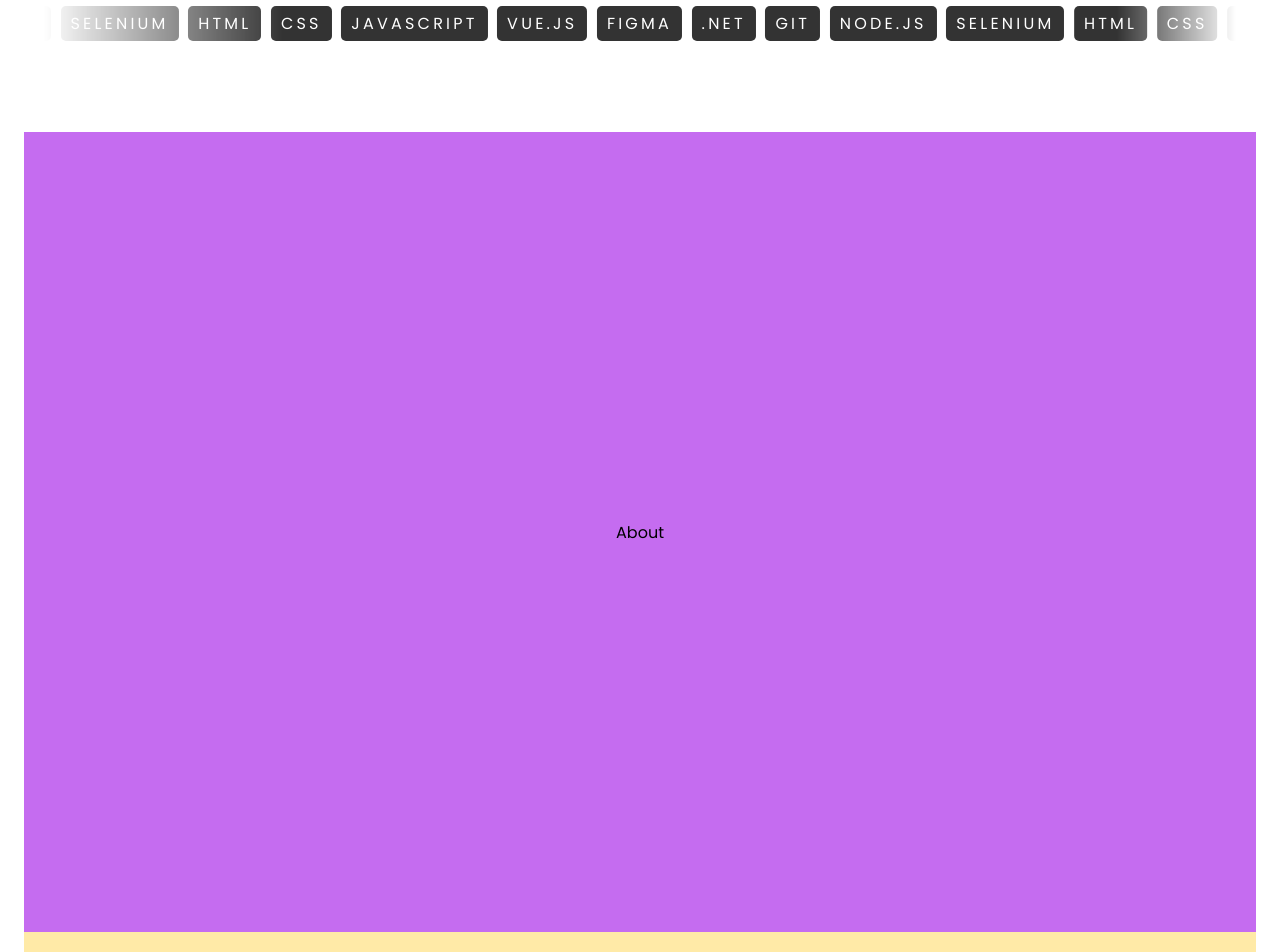
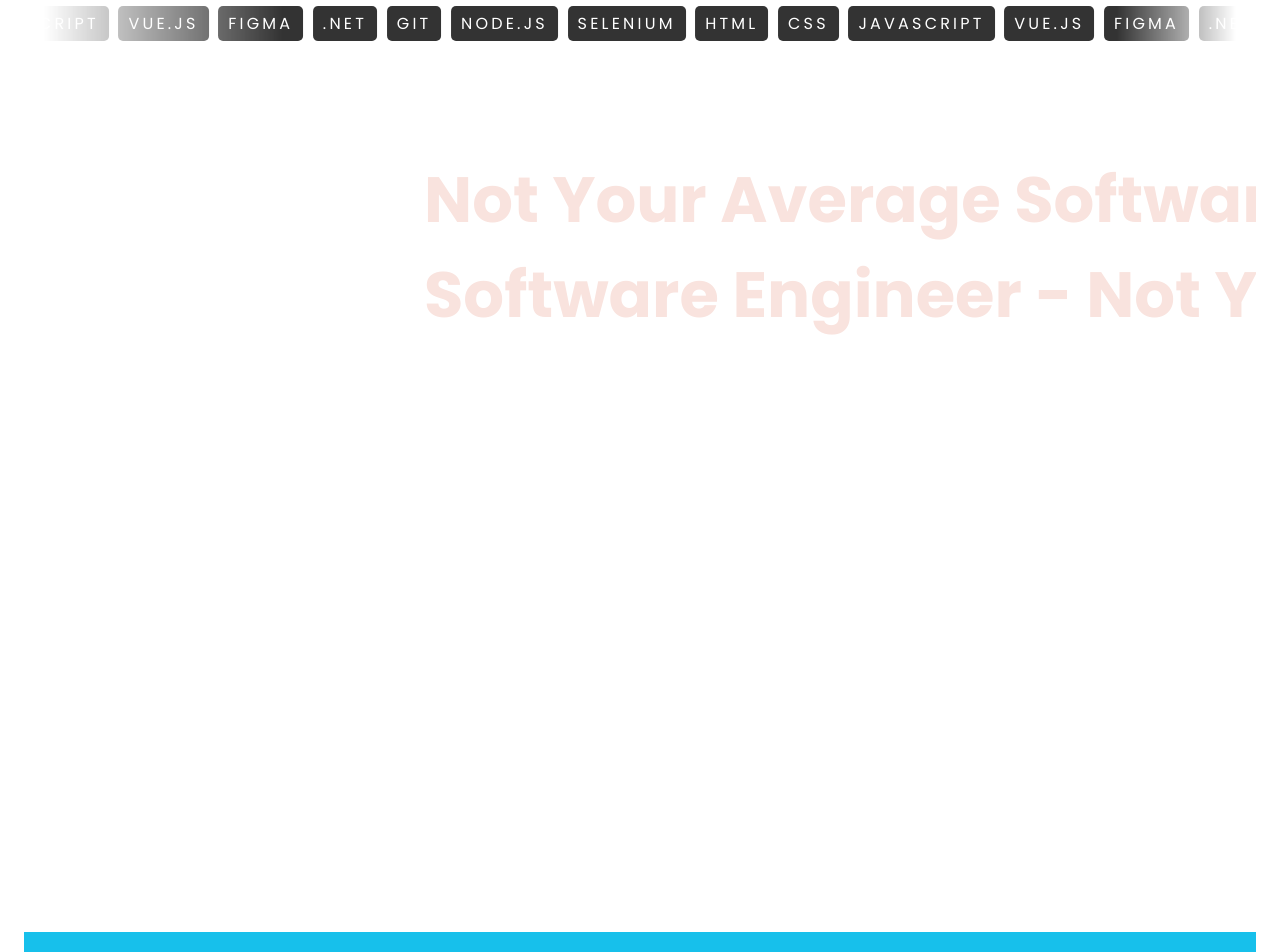
Before and after one commit to LuciusPinhal/portfolio, a Vue app: page / in a window 1280 px wide. Shown: the part 700-1652 px from the top of the page. Built offline with nearby package versions, Linux system fonts and the light colour scheme.

Commit message:
:sparkles: Add animetion Scrolling text in About

```diff
--- a/src/App.vue
+++ b/src/App.vue
@@ -7,30 +7,31 @@
       <router-view />
     </main>
   </div>
-
 </template>
-
 
 <script>
 import NavbarMenu from "./components/Navbar/NavbarMenu.vue";
-import { onMounted } from 'vue';
 
-onMounted(() => {
-  document.cookie = 'locale=PTBR'
-})
+
 export default {
-
   components: {
     NavbarMenu,
   },
   data() {
     return {
       logo_src: require('./img/logo.png'),
-      app_name: "Make Your Burger"
+      app_name: "Project"
     }
+  },
+  methods: {
+    setLocaleCookie() {
+      document.cookie = 'locale=PTBR';
+    }
+  },
+  mounted() {
+    this.setLocaleCookie();
   }
 }
-
 </script>
 
 <style>
@@ -53,6 +54,5 @@ h1 {
   font-size: 32px;
   margin-bottom: 10px;
   color: #222;
-
 }
 </style>
--- a/src/components/Navbar/NavbarMenu.vue
+++ b/src/components/Navbar/NavbarMenu.vue
@@ -5,7 +5,6 @@
            <nav class="tabsNav">
                 <a @click="scrollToSection('home')" :class="{ active: activeSection === 'home' }">{{ $t('Home') }}</a>
                 <a @click="scrollToSection('about')" :class="{ active: activeSection === 'about' }">{{ $t('About') }}</a>
-                <a @click="scrollToSection('services')" :class="{ active: activeSection === 'services' }">{{ $t('Services') }}</a>
                 <a @click="scrollToSection('portfolio')" :class="{ active: activeSection === 'portfolio' }">{{ $t('Portfolio') }}</a>
                 <a @click="scrollToSection('contact')" :class="{ active: activeSection === 'contact' }">{{ $t('Contact') }}</a>
             </nav>
@@ -40,7 +39,7 @@ export default {
     props: ["logo", "alt"],
     data() {
         return {
-            selectedItem: 'PTBR',
+            selectedItem: 'PTBR',// deixar dinamico
             activeSection: '',
             isDropdownVisible: false
         };
--- /dev/null
+++ b/src/components/template/About/Component/ScrollingText.vue
@@ -0,0 +1,50 @@
+<template>
+    <div class="scrolling-wrapper">
+      <div id="scrollText" class="scroll-text">
+        Not Your Average Software Engineer - Not Your Average Software Engineer -  Not Your Average Software Engineer
+        <br>Software Engineer - Not Your Average Software Engineer -  Not Your Average Software Engineer
+      </div>
+    </div>
+  </template>
+
+  <script>
+  export default {
+    name: 'HorizontalScroll',
+    mounted() {
+      window.addEventListener('scroll', this.handleScroll);
+    },
+    beforeUnmount() {
+      window.removeEventListener('scroll', this.handleScroll);
+    },
+    methods: {
+      handleScroll() {
+        const scrollValue = window.scrollY; // Pega o valor da rolagem vertical
+        const textElement = document.getElementById('scrollText');
+        const textWidth = textElement.clientWidth; // Pega a largura do texto
+
+        // Move o texto horizontalmente com base na rolagem
+        let translateXValue = -((scrollValue * 2) % textWidth);
+        textElement.style.transform = `translateX( ${translateXValue + 400 }px)`;
+      }
+    }
+  }
+  </script>
+
+  <style scoped>
+
+.scrolling-wrapper {
+    position: relative; /* Permite que a div fique no fluxo normal da página */
+    width: 100%; /* A largura do contêiner */
+    overflow: hidden; /* Oculta o conteúdo que excede a largura do contêiner */
+    white-space: nowrap; /* Impede quebra de linha */
+    margin: 20px 0; /* Adiciona espaço entre os elementos acima e abaixo */
+}
+
+.scroll-text {
+    display: inline-block;
+    font-size: 64px; /* Tamanho do texto baseado na largura da viewport */
+    color: #F9E3DE;
+    white-space: nowrap;
+    font-weight: bold;
+}
+  </style>
--- /dev/null
+++ b/src/components/template/About/ViewAbout.vue
@@ -0,0 +1,58 @@
+<template>
+	<div class="parent">
+		<div class="div1"><ScrollingAnimation/> </div>
+		<div class="div2"> </div>
+		<div class="div3"> </div>
+	</div>
+</template>
+
+<script>
+
+import ScrollingAnimation from './Component/ScrollingText.vue';
+export default {
+	data() {
+		return {
+
+		};
+	},
+	components: {
+		ScrollingAnimation
+	},
+	computed: {
+
+
+	},
+	methods: {
+
+
+	},
+	mounted() {
+
+
+	},
+	created() {
+
+	},
+};
+</script>
+
+<style scoped>
+.parent {
+	width: 100%;
+	height: 100%;
+	display: grid;
+	grid-template-columns: repeat(4, 1fr);
+	grid-template-rows: repeat(5, 1fr);
+	grid-column-gap: 0px;
+	grid-row-gap: 0px;
+}
+
+.div1 { grid-area: 1 / 1 / 3 / 6; }
+.div2 { grid-area: 3 / 1 / 6 / 3; }
+.div3 { grid-area: 3 / 3 / 6 / 5; }
+.div1{
+	margin: 0;
+	overflow-x: hidden; /* Evita rolagem horizontal */
+}
+
+</style>
--- a/src/components/template/Home/Component/ScrollingAnimation.vue
+++ b/src/components/template/Home/Component/ScrollingAnimation.vue
@@ -2,7 +2,7 @@
     <div class="container">
         <p>{{ $t('Skills') }}</p>
         <hr class="line">
-        <div class="scroll" style="--t:30s">
+        <div class="scroll" style="--t:90s">
             <div>
                 <span>HTML</span>
                 <span>CSS</span>
--- a/src/views/HomeViewPage.vue
+++ b/src/views/HomeViewPage.vue
@@ -2,12 +2,12 @@
   <div>
     <div class="main-container">
       <div class="header-static">
-        <!-- <section id="home" style="--clr:#ff4d4d;"><P_home /></section> -->
-        <section id="home"><P_home /></section>
-        <section id="about" style="--clr:#c56cf0;">{{ $t('About') }}</section>
-        <section id="services" style="--clr:#ffeaa7;">{{ $t('Services') }}</section>
+        <section id="home"><ViewHome/></section>
+        <section id="about"><ViewAbout/></section>
         <section id="portfolio" style="--clr:#17c0eb;">{{ $t('Portfolio') }}</section>
         <section id="contact" style="--clr:#fd79a8;">{{ $t('Contact') }}</section>
+
+        <!-- <section id="contact" style="--clr:#fd79a8;">{{ $t('Contact') }}</section> -->
       </div>
     </div>
   </div>
@@ -17,19 +17,21 @@
 
 <script>
 
-
-import P_home from '../components/template/Home/ViewHome.vue'
+import ViewAbout from '../components/template/About/ViewAbout.vue'
+import ViewHome from '../components/template/Home/ViewHome.vue'
 
 export default {
   name: 'HomeViewPage',
+
   data() {
     return {
 
     }
    },
   components: {
+    ViewHome,
+    ViewAbout
 
-     P_home
   },
   methods: {
 
```
